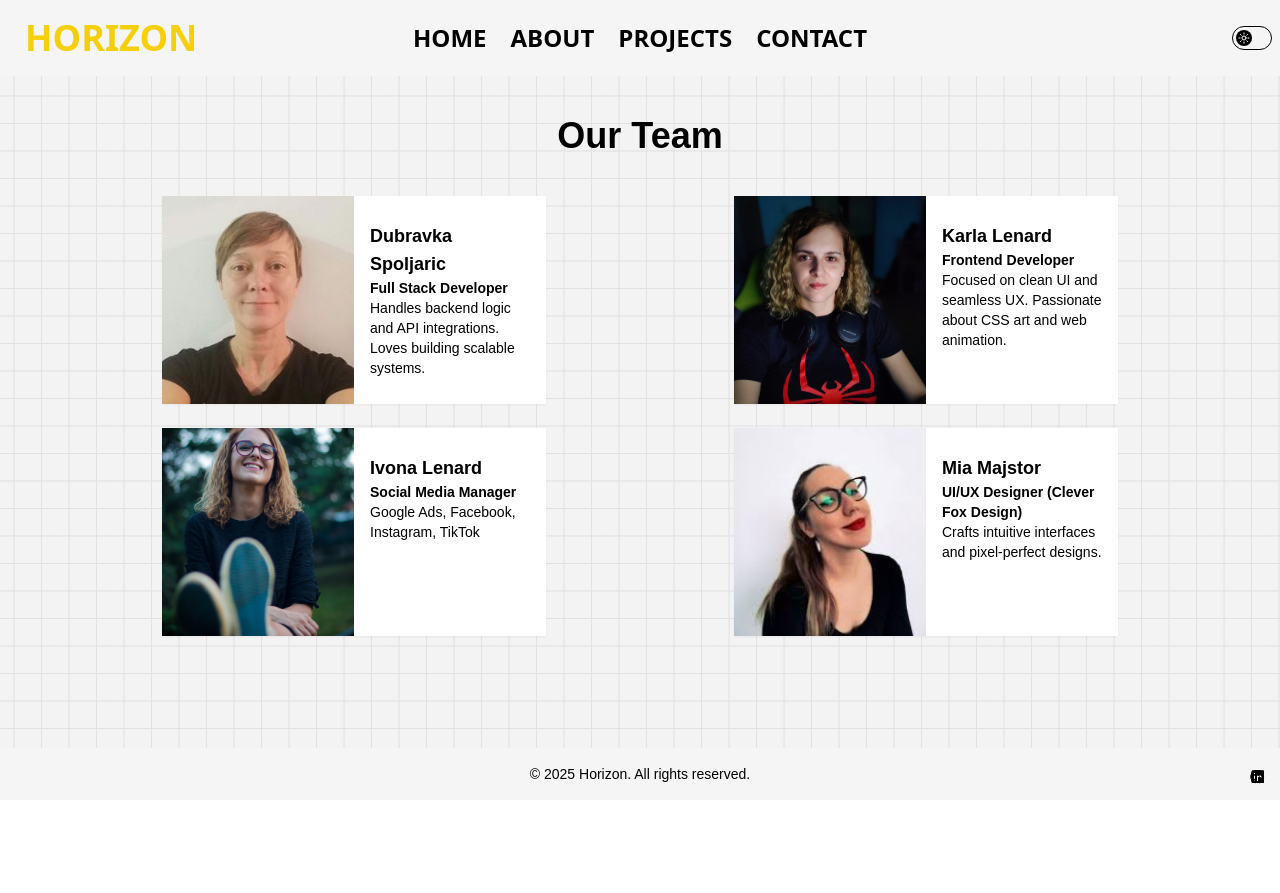
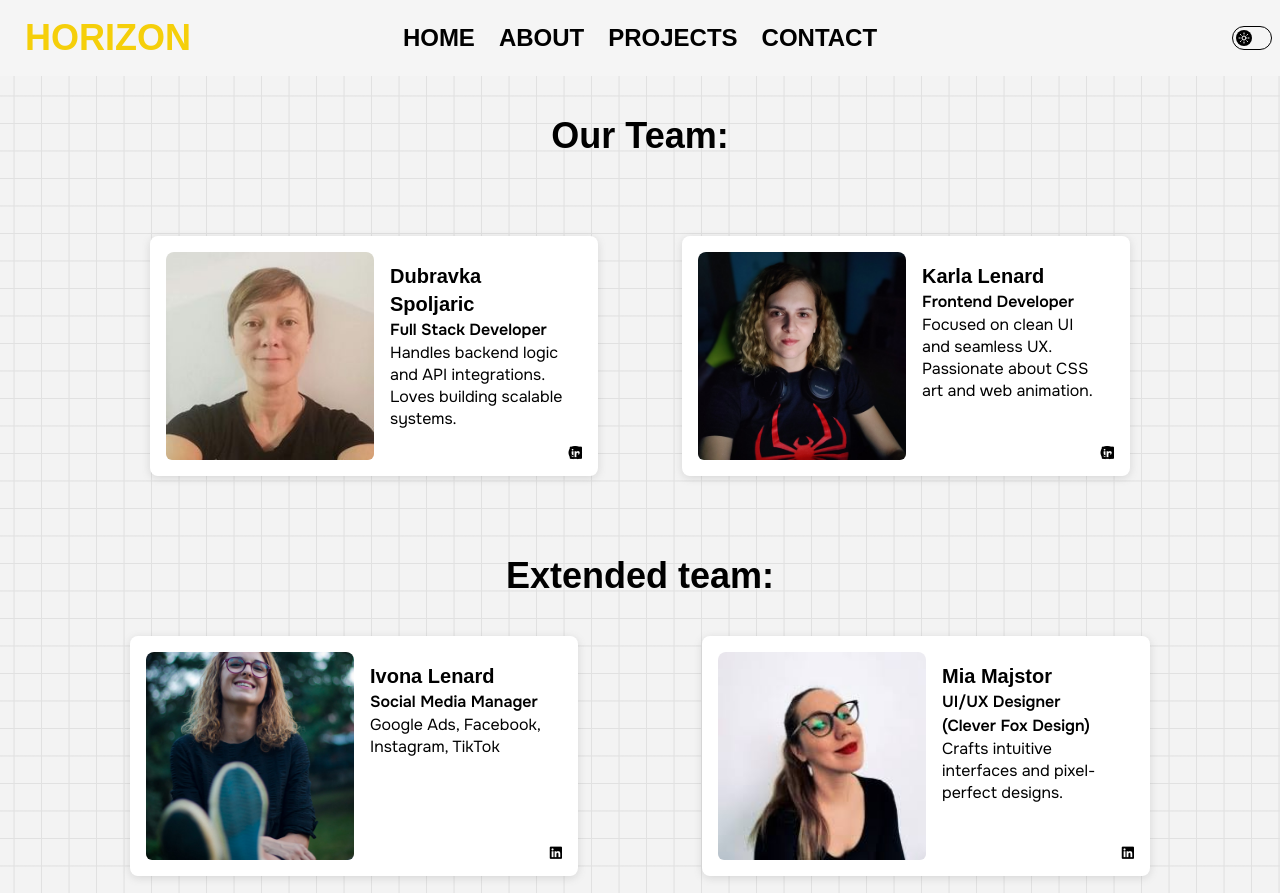
Before and after one commit to herothezero90/horizon_website, a website: page about.html in a window 1280 px wide. Shown: the top 893 px of the page. Before the commit the page ends 800 px from the top, so only its background shows below. Drawn offline with nearby package versions, Linux system fonts and the light colour scheme; a web font is replaced by a local one.

Commit message:
stylings, images, fonts fix

```diff
--- a/about.html
+++ b/about.html
@@ -9,8 +9,10 @@
   <link href="./dist/output.css" rel="stylesheet" />
   <link href="https://cdn.jsdelivr.net/npm/daisyui@5" rel="stylesheet" />
   <link href="https://cdn.jsdelivr.net/npm/daisyui@5/themes.css" rel="stylesheet" />
-
-  <!-- Font Awesome for icons -->
+  <link
+  href="https://fonts.googleapis.com/css2?family=Onest:ital,wght@0,100;0,200;0,300;0,400;0,500;0,600;0,700;0,800;0,900;1,100;1,200;1,300;1,400;1,500;1,600;1,700;1,800;1,900&family=Phudu:ital,wght@0,100;0,200;0,300;0,400;0,500;0,600;0,700;0,800;0,900;1,100;1,200;1,300;1,400;1,500;1,600;1,700;1,800;1,900&display=swap"
+  rel="stylesheet"
+/>
   <script src="https://kit.fontawesome.com/39c7bbdf94.js" crossorigin="anonymous"></script>
 </head>
 <body class="min-h-screen flex flex-col">
@@ -28,12 +30,11 @@
           </svg>
         </div>
         <ul tabindex="0"
-            class="menu menu-sm dropdown-content
-                   rounded-box z-10 mt-3 w-52 p-2 shadow bg-base-200">
-          <li class="text-5xl font-bold"><a href="index.html">HOME</a></li>
-          <li class="text-5xl font-bold"><a href="about.html">ABOUT</a></li>
-          <li class="text-5xl font-bold"><a href="projects.html">PROJECTS</a></li>
-          <li class="text-5xl font-bold"><a href="contact.html">CONTACT</a></li>
+          class="menu menu-sm dropdown-content z-10 mt-3 w-52 p-2 shadow bg-base-200 rounded-xl">
+        <li><a class="text-3xl sm:text-4xl font-bold" href="index.html">HOME</a></li>
+        <li><a class="text-3xl sm:text-4xl font-bold" href="about.html">ABOUT</a></li>
+        <li><a class="text-3xl sm:text-4xl font-bold" href="projects.html">PROJECTS</a></li>
+        <li><a class="text-3xl sm:text-4xl font-bold" href="contact.html">CONTACT</a></li>
         </ul>
       </div>
       <a class="btn btn-ghost text-4xl font-bold theme-color">HORIZON</a>
@@ -78,103 +79,91 @@
 
 
   <!-- Main content container -->
-  <main class="w-full max-w-6xl mx-auto px-4 pt-10 flex-grow">
-    <h1 class="text-4xl font-bold text-center mb-10">Our Team</h1>
+  <main class="w-full max-w-6xl mx-auto px-4 pt-10 flex-grow mb-10">
+    <h1 class="text-4xl font-bold text-center sm:mb-2 lg:mb-10">Our Team:</h1>
     <!-- 2 columns on md and up, 1 column on mobile -->
-    <div class="grid grid-cols-1 md:grid-cols-2 gap-6 justify-items-center">
-      <!-- CARD 1: Dubravka -->
-      <div class="bg-base-100 shadow-sm flex flex-row w-96 h-52 overflow-hidden">
-        <figure class="w-1/2 h-full">
-          <img
-            src="./images/dubravka.jpeg"
-            alt="Dubravka Spoljaric"
-            class="object-cover w-full h-full"
-          />
+    <div class="grid grid-cols-1 md:grid-cols-2 gap-6 justify-items-center p-10">
+      <!-- Dubravka -->
+      <div class="card bg-base-100 shadow-md flex flex-col md:flex-row w-full max-w-xs sm:max-w-sm md:max-w-md lg:w-[500px] h-[400px] lg:h-60 overflow-hidden p-4 animate-fade-left animate-once animate-duration-1000">
+        <figure class="w-full md:w-1/2 h-full">
+          <img src="./images/dubravka.jpeg" alt="Dubravka Spoljaric" class="object-cover w-full h-full rounded-md" />
         </figure>
-        <div class="flex flex-col w-1/2 h-full p-4 justify-between">
+        <div class="flex flex-col w-full md:w-1/2 h-full px-4 justify-between text-center md:text-left">
           <div>
-            <h2 class="text-lg font-bold">Dubravka Spoljaric</h2>
-            <p class="text-sm font-semibold">Full Stack Developer</p>
+            <h2 class="text-xl font-bold">Dubravka Spoljaric</h2>
+            <p class="text-base font-semibold">Full Stack Developer</p>
           </div>
-          <p class="text-sm flex-grow">
+          <p class="text-base flex-grow leading-snug mt-4 lg:mt-0">
             Handles backend logic and API integrations. Loves building scalable systems.
           </p>
-          <div class="text-xl space-x-3">
+          <div class="text-2xl space-x-3">
             <a href="https://github.com/somehorizonplaceholder" target="_blank"><i class="fab fa-github"></i></a>
             <a href="https://www.linkedin.com/in/dubravka-example" target="_blank"><i class="fab fa-linkedin"></i></a>
           </div>
         </div>
       </div>
 
-      <!-- CARD 2: Karla -->
-      <div class="bg-base-100 shadow-sm flex flex-row w-96 h-52 overflow-hidden">
-        <figure class="w-1/2 h-full">
-          <img
-            src="./images/karla.jpg"
-            alt="Karla Lenard"
-            class="object-cover w-full h-full"
-          />
+     <!-- Karla -->
+        <div class="card bg-base-100 shadow-md flex flex-col md:flex-row w-full max-w-xs sm:max-w-sm md:max-w-md lg:w-[500px] h-[400px] lg:h-60 overflow-hidden p-4 animate-fade-left animate-once animate-duration-1000">
+          <figure class="w-full md:w-1/2 h-full">
+            <img src="./images/karla.jpg" alt="Karla Lenard" class="object-cover w-full h-full rounded-md" />
           </figure>
-        <div class="flex flex-col w-1/2 h-full p-4 justify-between">
+          <div class="flex flex-col w-full md:w-1/2 h-full px-4 justify-between text-center md:text-left">
             <div>
-            <h2 class="text-lg font-bold">Karla Lenard</h2>
-            <p class="text-sm font-semibold">Frontend Developer</p>
+              <h2 class="text-xl font-bold">Karla Lenard</h2>
+              <p class="text-base font-semibold">Frontend Developer</p>
             </div>
-          <p class="text-sm flex-grow">
+            <p class="text-base flex-grow leading-snug mt-4 lg:mt-0">
               Focused on clean UI and seamless UX. Passionate about CSS art and web animation.
             </p>
-          <div class="text-xl space-x-3">
+            <div class="text-2xl space-x-3">
               <a href="https://github.com/karla-lenard" target="_blank"><i class="fab fa-github"></i></a>
               <a href="https://www.linkedin.com/in/karla-example" target="_blank"><i class="fab fa-linkedin"></i></a>
             </div>
           </div>
         </div>
+      </div>
 
-      <!-- CARD 3: Ivona -->
-      <div class="bg-base-100 shadow-sm flex flex-row w-96 h-52 overflow-hidden">
-        <figure class="w-1/2 h-full">
-          <img
-            src="./images/ivona.jpg"
-            alt="Ivona Lenard"
-            class="object-cover w-full h-full"
-          />
+      <h1 class="text-4xl font-bold text-center mb-10 mt-10">Extended team:</h1>
+      <div class="grid grid-cols-1 md:grid-cols-2 gap-6 justify-items-center">
+      <!-- Ivona -->
+          <div class="card bg-base-100 shadow-md flex flex-col md:flex-row w-full max-w-xs sm:max-w-sm md:max-w-md lg:w-[500px] h-[400px] lg:h-60 overflow-hidden p-4 animate-fade-right animate-once animate-duration-1000">
+            <figure class="w-full md:w-1/2 h-full">
+              <img src="./images/ivona.jpg" alt="Ivona Lenard" class="object-cover w-full h-full rounded-md" />
             </figure>
-        <div class="flex flex-col w-1/2 h-full p-4 justify-between">
+            <div class="flex flex-col w-full md:w-1/2 h-full px-4 justify-between text-center md:text-left">
               <div>
-            <h2 class="text-lg font-bold">Ivona Lenard</h2>
-            <p class="text-sm font-semibold">Social Media Manager</p>
+                <h2 class="text-xl font-bold">Ivona Lenard</h2>
+                <p class="text-base font-semibold">Social Media Manager</p>
               </div>
-          <p class="text-sm flex-grow">
+              <p class="text-base flex-grow leading-snug mt-4 lg:mt-0">
                 Google Ads, Facebook, Instagram, TikTok
               </p>
-          <div class="text-xl space-x-3">
+              <div class="text-2xl space-x-3">
                 <a href="https://www.linkedin.com/in/ivona-example" target="_blank"><i class="fab fa-linkedin"></i></a>
               </div>
             </div>
           </div>
 
-      <!-- CARD 4: Mia -->
-      <div class="bg-base-100 shadow-sm flex flex-row w-96 h-52 overflow-hidden">
-        <figure class="w-1/2 h-full">
-          <img
-            src="./images/mia.jpeg"
-            alt="Mia Majstor"
-            class="object-cover w-full h-full"
-          />
+        <!-- Mia -->
+      <div class="card bg-base-100 shadow-md flex flex-col md:flex-row w-full max-w-xs sm:max-w-sm md:max-w-md lg:w-[500px] h-[400px] lg:h-60 overflow-hidden p-4 animate-fade-right animate-once animate-duration-1000">
+        <figure class="w-full md:w-1/2 h-full">
+          <img src="./images/mia.jpeg" alt="Mia Majstor" class="object-cover w-full h-full rounded-md" />
         </figure>
-        <div class="flex flex-col w-1/2 h-full p-4 justify-between">
+        <div class="flex flex-col w-full md:w-1/2 h-full px-4 justify-between text-center md:text-left">
           <div>
-            <h2 class="text-lg font-bold">Mia Majstor</h2>
-            <p class="text-sm font-semibold">UI/UX Designer (Clever Fox Design)</p>
+            <h2 class="text-xl font-bold">Mia Majstor</h2>
+            <p class="text-base font-semibold">UI/UX Designer (Clever Fox Design)</p>
           </div>
-          <p class="text-sm flex-grow">
+          <p class="text-base flex-grow leading-snug mt-4 lg:mt-0">
             Crafts intuitive interfaces and pixel-perfect designs.
           </p>
-          <div class="text-xl space-x-3">
+          <div class="text-2xl space-x-3">
             <a href="https://cleverfoxdesign.hr/en" target="_blank"><i class="fab fa-linkedin"></i></a>
           </div>
         </div>
       </div>
+
     </div>
   </main>
 
--- a/input.css
+++ b/input.css
@@ -23,7 +23,7 @@
   }
 
   .main-heading {
-    font-size: 10em !important;
+    font-size: 8em !important;
     color: #F5CF0A;
   }
 
@@ -142,6 +142,11 @@
 
   @layer base {
 
+    html {
+      font-family: 'Phudu', sans-serif;
+    }
+
+
     h1,
     h2,
     h3 {
--- a/package.json
+++ b/package.json
@@ -17,6 +17,7 @@
   },
   "dependencies": {
     "@tailwindcss/typography": "^0.5.16",
-    "swiper": "^11.2.6"
+    "swiper": "^11.2.6",
+    "tailwindcss-animated": "^2.0.0"
   }
 }
--- a/tailwind.config.cjs
+++ b/tailwind.config.cjs
@@ -36,7 +36,11 @@ module.exports = {
       }),
     },
   },
-  plugins: [daisyui, require('@tailwindcss/typography')],
+  plugins: [
+    daisyui,
+    require('@tailwindcss/typography'),
+    require('tailwindcss-animated')
+  ],
   daisyui: {
     themes: ['lofi', 'black'],
   },
```
Also changed, not shown: contact.html (+36 -27 lines), homepage.html (+20 -27 lines), index.html (+8 -9 lines), projects.html (+20 -7 lines), dist/output.css, images/hero-frame.png (added), images/hero.png (deleted), images/hero3.png (added), images/pair-programming-dark.png (added), images/pair-programming-light.png (added), 2 other files. Lines whose indentation alone changed are shown as unchanged.
